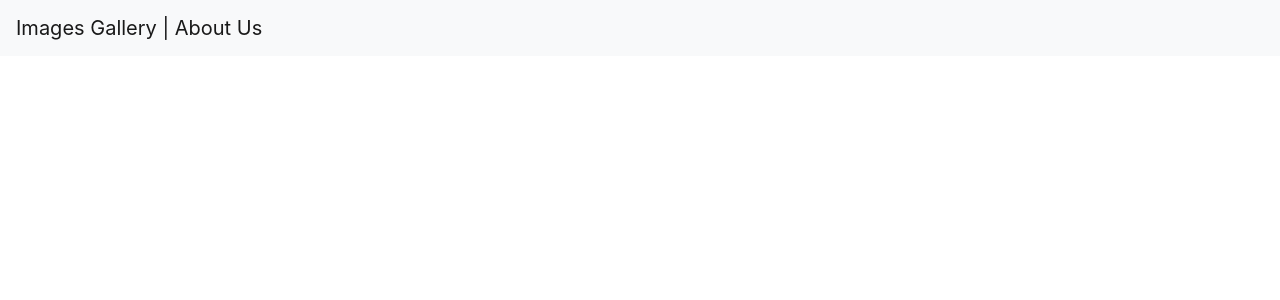
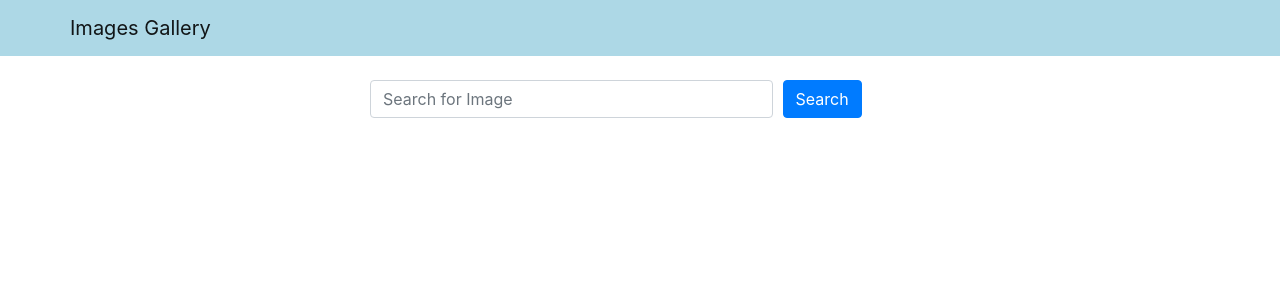
Before and after one commit to rommel14/images-gallery, a React (Create React App) app in the folder frontend/: page / in a window 1280 px wide. Shown: the top 300 px of the page. Built offline with nearby package versions, Linux system fonts and the light colour scheme.

Commit message:
all modified

```diff
--- a/frontend/src/App.js
+++ b/frontend/src/App.js
@@ -2,12 +2,13 @@
 import ReactDOM from 'react-dom'
 import 'bootstrap/dist/css/bootstrap.min.css';
 import Header from './components/Header';
+import Search from './components/Search';
 
 const App = () => {
   return (
     <div>
-      <Header title="Images Gallery | About Us"/>
-
+      <Header title="Images Gallery"/>
+     <Search />
     </div>
   );
 }
--- a/frontend/src/components/Header.js
+++ b/frontend/src/components/Header.js
@@ -1,10 +1,18 @@
 import React from 'react'
-import { Navbar } from 'react-bootstrap'
+import { Navbar, Container } from 'react-bootstrap'
+
+//pang header
+const navbarStyle = {
+    backgroundColor: 'lightblue'
+
+};
 
 const Header = ({title}) => {
     return (
-        <Navbar bg="light" variant="light">
-            <Navbar.Brand href="/">{title}</Navbar.Brand>
+        <Navbar style={navbarStyle} variant="light">
+            <Container>
+                <Navbar.Brand href="/">{title}</Navbar.Brand>
+            </Container>
         </Navbar>
     )
 };
--- /dev/null
+++ b/frontend/src/components/Search.js
@@ -0,0 +1,31 @@
+import React from 'react';
+import { Container, Row, Col, Form, Button } from 'react-bootstrap';
+
+const Search = () => {
+    return (
+        //for padding yung mt-4; Col xs={9}-this occupies 9 of 12 of the parent width or column
+        <Container className="mt-4">
+            <Row className="justify-content-center">
+                <Col xs={12} md={8} lg={6}>
+                    <Form>
+
+                        <Form.Row>
+
+                            <Col xs={9}>
+                                <Form.Control placeholder="Search for Image" />
+
+                            </Col>
+
+                            <Col>
+                               <Button variant="primary" type="submit">Search</Button>
+
+                            </Col>
+                        </Form.Row>
+                    </Form>
+                </Col>
+            </Row>
+        </Container>
+    )
+};
+
+export default Search;
```
